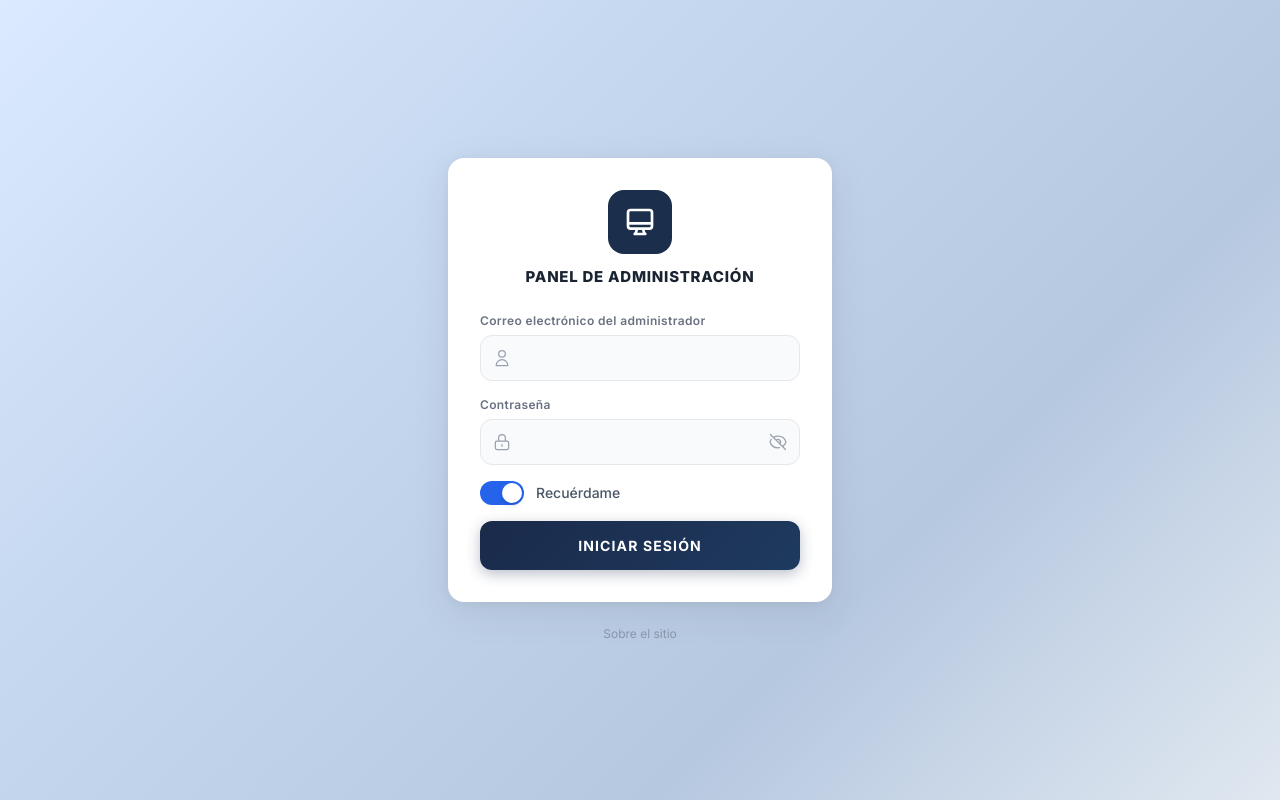
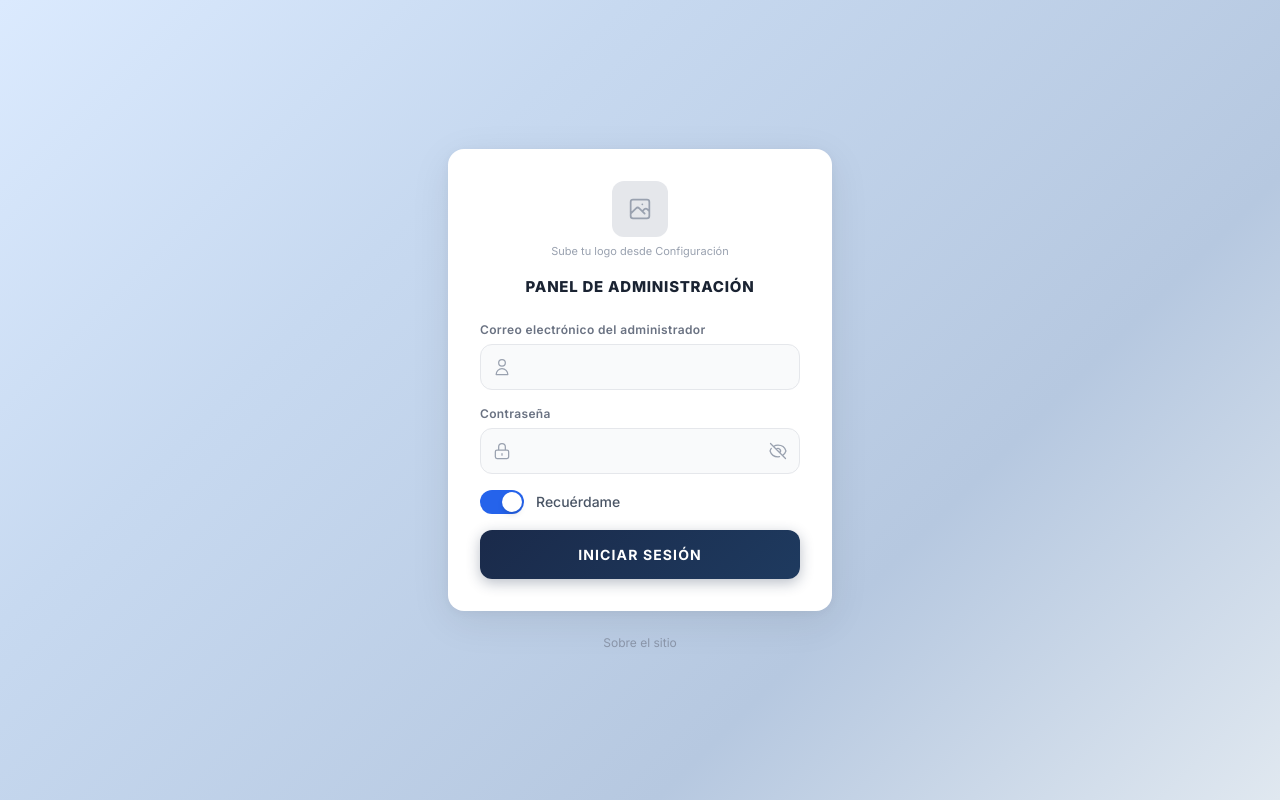
Before and after one commit to amaurycolochos7/e-comerce-whatsapp, a Next.js app: page /admin/login in a window 1280 px wide. Built offline with nearby package versions, Linux system fonts and the light colour scheme; no server answers; the database is empty.

Commit message:
Login: logo dinamico del admin reemplaza toda la seccion de encabezado

```diff
--- a/app/admin/login/page.tsx
+++ b/app/admin/login/page.tsx
@@ -13,15 +13,17 @@ export default function AdminLogin() {
   const [loading, setLoading] = useState(false);
   const [logoUrl, setLogoUrl] = useState<string | null>(null);
   const [nombreNegocio, setNombreNegocio] = useState('');
+  const [slogan, setSlogan] = useState('');
   const router = useRouter();
   const supabase = createClient();
 
   useEffect(() => {
     const cargarConfig = async () => {
-      const { data } = await supabase.from('configuracion').select('logo_url, nombre_negocio').limit(1).single();
+      const { data } = await supabase.from('configuracion').select('logo_url, nombre_negocio, slogan').limit(1).single();
       if (data) {
         setLogoUrl(data.logo_url);
         setNombreNegocio(data.nombre_negocio || '');
+        setSlogan(data.slogan || '');
       }
     };
     cargarConfig();
@@ -65,14 +67,17 @@ export default function AdminLogin() {
               <img
                 src={logoUrl}
                 alt={nombreNegocio}
-                className="mx-auto mb-3 object-contain"
-                style={{ maxHeight: '64px', maxWidth: '200px' }}
+                className="mx-auto mb-4 object-contain"
+                style={{ maxHeight: '80px', maxWidth: '240px' }}
               />
             ) : (
-              <div className="w-16 h-16 rounded-2xl bg-[#1b2e4b] flex items-center justify-center mx-auto mb-3">
-                <svg className="w-8 h-8 text-white" fill="none" stroke="currentColor" viewBox="0 0 24 24">
-                  <path strokeLinecap="round" strokeLinejoin="round" strokeWidth={2} d="M9.75 17L9 20l-1 1h8l-1-1-.75-3M3 13h18M5 17h14a2 2 0 002-2V5a2 2 0 00-2-2H5a2 2 0 00-2 2v10a2 2 0 002 2z" />
-                </svg>
+              <div className="mb-4">
+                <div className="w-14 h-14 rounded-xl bg-gray-200 flex items-center justify-center mx-auto">
+                  <svg className="w-7 h-7 text-gray-400" fill="none" stroke="currentColor" viewBox="0 0 24 24">
+                    <path strokeLinecap="round" strokeLinejoin="round" strokeWidth={1.5} d="M4 16l4.586-4.586a2 2 0 012.828 0L16 16m-2-2l1.586-1.586a2 2 0 012.828 0L20 14m-6-6h.01M6 20h12a2 2 0 002-2V6a2 2 0 00-2-2H6a2 2 0 00-2 2v12a2 2 0 002 2z" />
+                  </svg>
+                </div>
+                <p className="text-[11px] text-gray-400 mt-1.5">Sube tu logo desde Configuración</p>
               </div>
             )}
             <h1
```
